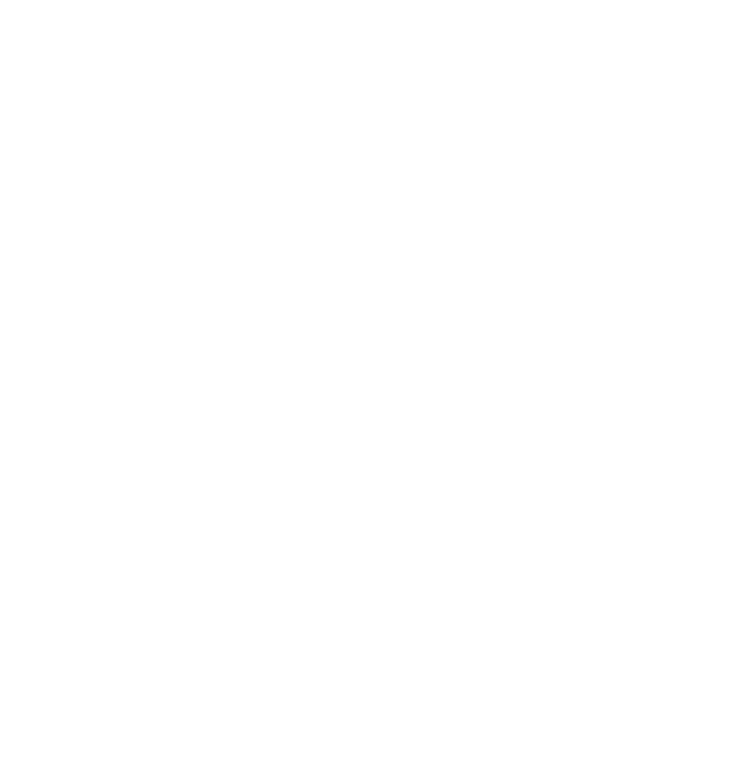
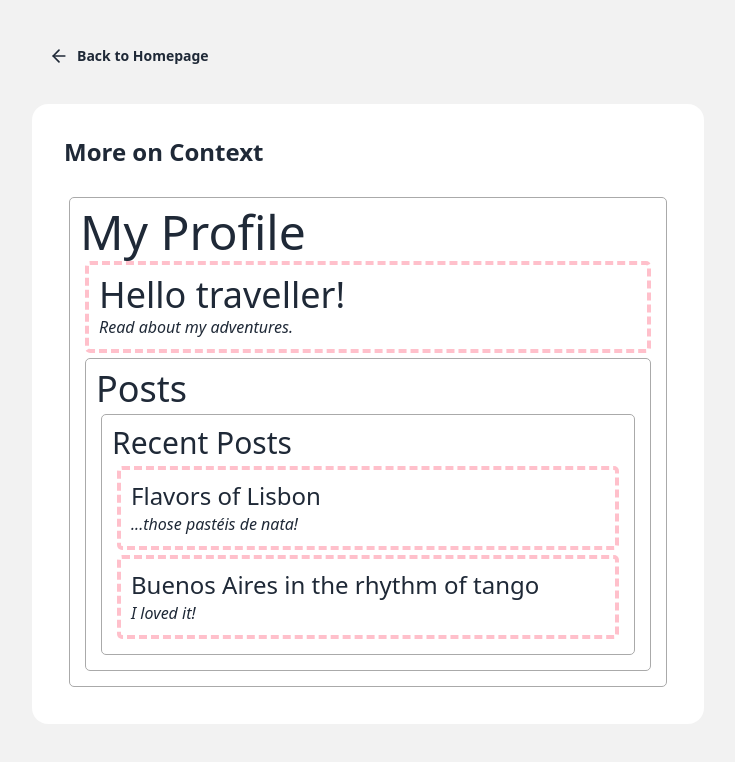
Before and after one commit to Rezuanul-Islam-Fahim/react-state-management, a React app: page /more-context in a window 1280 px wide. Before the commit this address had no page. Shown: the top 762 px of the page, without its empty margins (272-1007 px from the left). Built offline with nearby package versions, Linux system fonts and the light colour scheme; the HTML template or start-up script is replaced by a standard one.

Commit message:
Implement page + feature - MoreOnContent

```diff
--- a/src/App.jsx
+++ b/src/App.jsx
@@ -5,6 +5,7 @@
 import StateWithoutReducer from './pages/StateWithoutReducer'
 import ReducerWithImmer from './pages/ReducerWithImmer'
 import PassingDataWithContext from './pages/PassingDataWithContext'
+import MoreOnContext from './pages/MoreOnContext'
 
 const App = () => {
   return (
@@ -16,6 +17,7 @@
           <Route path={'/state-reducer'} element={<StateWithReducer />} />
           <Route path={'/reducer-immer'} element={<ReducerWithImmer />} />
           <Route path={'/pass-with-context'} element={<PassingDataWithContext />} />
+          <Route path={'/more-context'} element={<MoreOnContext />} />
         </Route>
       </Routes>
     </BrowserRouter>
--- a/src/index.css
+++ b/src/index.css
@@ -8,3 +8,7 @@
     border-radius: 5px;
     border: 1px solid #aaa;
 }
+
+.fancy {
+  border: 4px dashed pink;
+}
--- a/src/pages/HomePage.jsx
+++ b/src/pages/HomePage.jsx
@@ -20,6 +20,10 @@
                     className="btn btn-primary my-2">
                     Pass data with Context
                 </Link>
+                <Link to={'/more-context'}
+                    className="btn btn-primary my-2">
+                    More on Context
+                </Link>
             </div>
         </div>
     )
--- /dev/null
+++ b/src/pages/MoreOnContext.jsx
@@ -0,0 +1,95 @@
+import { useContext, createContext } from 'react'
+
+const MoreOnContext = () => {
+    return (
+        <>
+            <h2 className="card-title text-2xl mb-4">
+                More on Context
+            </h2>
+            <Section>
+                <Heading>My Profile</Heading>
+                <Post title="Hello traveller!" body="Read about my adventures." />
+                <AllPosts />
+            </Section>
+        </>
+    )
+}
+
+const AllPosts = () => {
+    return (
+        <Section>
+            <Heading>Posts</Heading>
+            <RecentPosts />
+        </Section>
+    )
+}
+
+const RecentPosts = () => {
+    return (
+        <Section>
+            <Heading>Recent Posts</Heading>
+            <Post title="Flavors of Lisbon" body="...those pastéis de nata!" />
+            <Post title="Buenos Aires in the rhythm of tango" body="I loved it!" />
+        </Section>
+    )
+}
+
+const Post = ({ title, body }) => {
+    return (
+        <Section isFancy={true}>
+            <Heading>{title}</Heading>
+            <p><i>{body}</i></p>
+        </Section>
+    )
+}
+
+const Section = ({ children, isFancy }) => {
+    const level = useContext(LevelContext)
+
+    return (
+        <section className={'section' + (isFancy ? ' fancy' : '')}>
+            <LevelContext value={level + 1}>
+                {children}
+            </LevelContext>
+        </section>
+    )
+}
+
+const Heading = ({ children }) => {
+    const level = useContext(LevelContext)
+
+    switch (level) {
+        case 1: {
+            console.log('Heading from level 1')
+            return <h1 className="text-5xl">{children}</h1>
+        }
+
+        case 2: {
+            return <h2 className="text-4xl">{children}</h2>
+        }
+
+        case 3: {
+            return <h3 className="text-3xl">{children}</h3>
+        }
+
+        case 4: {
+            return <h4 className="text-2xl">{children}</h4>
+        }
+
+        case 5: {
+            return <h5 className="text-xl">{children}</h5>
+        }
+
+        case 6: {
+            return <h6 className="text-sm">{children}</h6>
+        }
+
+        default: {
+            throw new Error('Unknown heading level: ', level)
+        }
+    }
+}
+
+const LevelContext = createContext(0)
+
+export default MoreOnContext
```
